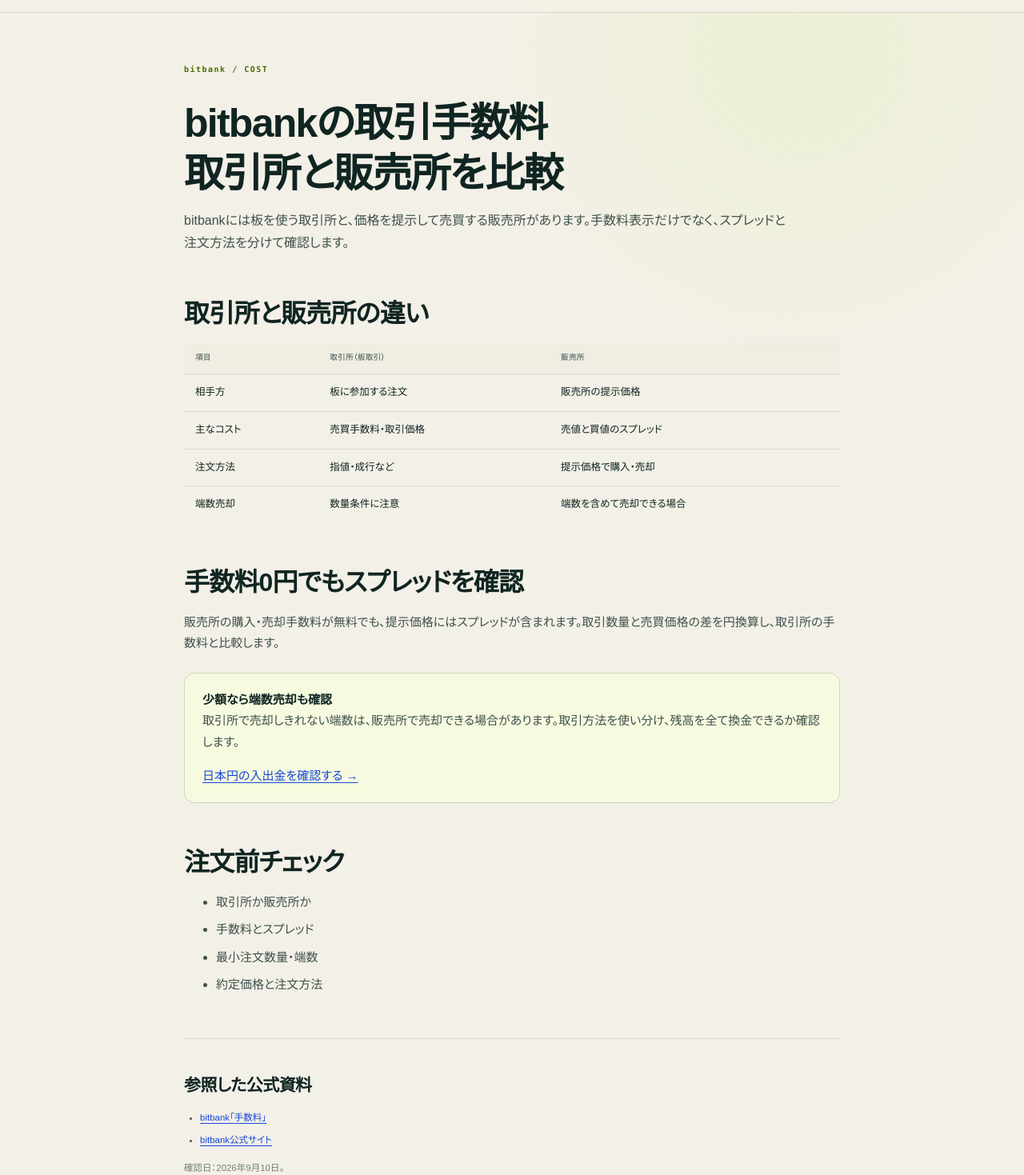
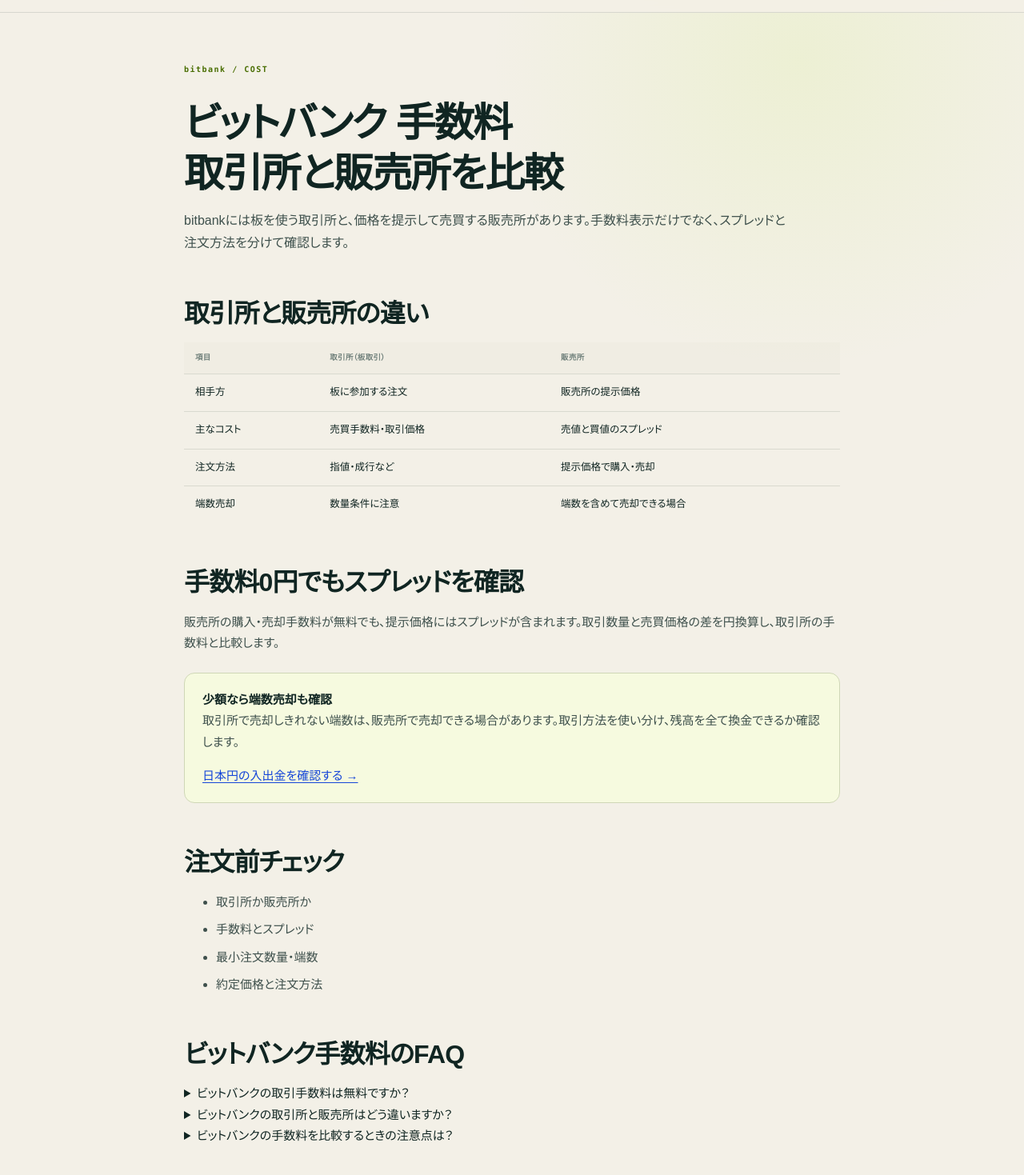
Before and after one commit to mrok18/hanbaijo, a Next.js app: page /articles/bitbank-trading-fees in a window 1280 px wide. Shown: the part 61-1530 px from the top of the page at 80% size. Built offline with nearby package versions, Linux system fonts and the light colour scheme.

Commit message:
SEO: clarify bitbank fee query intent

```diff
--- a/app/articles/bitbank-trading-fees/page.tsx
+++ b/app/articles/bitbank-trading-fees/page.tsx
@@ -1,15 +1,21 @@
 import type { Metadata } from 'next';
 import Link from 'next/link';
 
-export const metadata: Metadata = { alternates: { canonical: '/articles/bitbank-trading-fees' }, title: 'bitbankの取引手数料｜取引所・販売所のコストを分けて確認', description: 'bitbankの板取引と販売所を、手数料・スプレッド・約定方法の違いから整理します。' };
+export const metadata: Metadata = { alternates: { canonical: '/articles/bitbank-trading-fees' }, title: 'ビットバンク 手数料｜取引所・販売所のコスト比較', description: 'ビットバンク（bitbank）の手数料を、取引所のMaker・Taker、販売所のスプレッド、入出金と最小注文数量に分けて確認します。' };
 
-export default function Page() { return <article>
-  <p className="page-kicker">bitbank / COST</p><h1>bitbankの取引手数料<br />取引所と販売所を比較</h1>
+export default function Page() { const faqJsonLd = { '@context': 'https://schema.org', '@type': 'FAQPage', mainEntity: [
+  { '@type': 'Question', name: 'ビットバンクの取引手数料は無料ですか？', acceptedAnswer: { '@type': 'Answer', text: '取引所では銘柄やMaker・Taker区分により手数料が異なります。販売所は取引手数料が無料でも、提示価格にスプレッドが含まれるため、買値と売値の差を確認します。' } },
+  { '@type': 'Question', name: 'ビットバンクの取引所と販売所はどう違いますか？', acceptedAnswer: { '@type': 'Answer', text: '取引所は板に注文を出して約定させる方式、販売所は事業者の提示価格で売買する方式です。手数料率、スプレッド、注文数量の条件を分けて比較します。' } },
+  { '@type': 'Question', name: 'ビットバンクの手数料を比較するときの注意点は？', acceptedAnswer: { '@type': 'Answer', text: '取引方法だけでなく、銘柄ごとの手数料区分、最小注文数量、入出金費用、端数売却の可否まで確認します。料金は変更される場合があるため、注文前に公式資料を優先してください。' } },
+] }; return <article>
+  <script type="application/ld+json" dangerouslySetInnerHTML={{ __html: JSON.stringify(faqJsonLd) }} />
+  <p className="page-kicker">bitbank / COST</p><h1>ビットバンク 手数料<br />取引所と販売所を比較</h1>
   <p className="lede">bitbankには板を使う取引所と、価格を提示して売買する販売所があります。手数料表示だけでなく、スプレッドと注文方法を分けて確認します。</p>
   <h2>取引所と販売所の違い</h2><div className="table-scroll"><table className="rates"><thead><tr><th>項目</th><th>取引所（板取引）</th><th>販売所</th></tr></thead><tbody><tr><td>相手方</td><td>板に参加する注文</td><td>販売所の提示価格</td></tr><tr><td>主なコスト</td><td>売買手数料・取引価格</td><td>売値と買値のスプレッド</td></tr><tr><td>注文方法</td><td>指値・成行など</td><td>提示価格で購入・売却</td></tr><tr><td>端数売却</td><td>数量条件に注意</td><td>端数を含めて売却できる場合</td></tr></tbody></table></div>
   <h2>手数料0円でもスプレッドを確認</h2><p>販売所の購入・売却手数料が無料でも、提示価格にはスプレッドが含まれます。取引数量と売買価格の差を円換算し、取引所の手数料と比較します。</p>
   <div className="callout"><strong>少額なら端数売却も確認</strong><p>取引所で売却しきれない端数は、販売所で売却できる場合があります。取引方法を使い分け、残高を全て換金できるか確認します。</p><Link href="/articles/bitbank-deposit-withdrawal">日本円の入出金を確認する →</Link></div>
   <h2>注文前チェック</h2><ul><li>取引所か販売所か</li><li>手数料とスプレッド</li><li>最小注文数量・端数</li><li>約定価格と注文方法</li></ul>
+  <section className="article-faq" aria-labelledby="bitbank-faq"><h2 id="bitbank-faq">ビットバンク手数料のFAQ</h2><details><summary>ビットバンクの取引手数料は無料ですか？</summary><p>取引所では銘柄やMaker・Taker区分により手数料が異なります。販売所は取引手数料が無料でも、提示価格にスプレッドが含まれるため、買値と売値の差を確認します。</p></details><details><summary>ビットバンクの取引所と販売所はどう違いますか？</summary><p>取引所は板に注文を出して約定させる方式、販売所は事業者の提示価格で売買する方式です。手数料率、スプレッド、注文数量の条件を分けて比較します。</p></details><details><summary>ビットバンクの手数料を比較するときの注意点は？</summary><p>取引方法だけでなく、銘柄ごとの手数料区分、最小注文数量、入出金費用、端数売却の可否まで確認します。料金は変更される場合があるため、注文前に公式資料を優先してください。</p></details></section>
   <section className="article-sources" aria-labelledby="sources"><h2 id="sources">参照した公式資料</h2><ul><li><a href="https://bitbank.cc/docs/fees/" target="_blank" rel="noopener noreferrer">bitbank「手数料」</a></li><li><a href="https://bitbank.cc/" target="_blank" rel="noopener noreferrer">bitbank公式サイト</a></li></ul><p>確認日：2026年9月10日。</p></section>
   <p><Link href="/articles/bitbank-deposit-withdrawal">入出金と出金手数料を確認する →</Link></p><p><Link href="/articles/bitbank-spot-trading">取引所・販売所の使い分けを確認する →</Link></p>
 </article>; }
```
